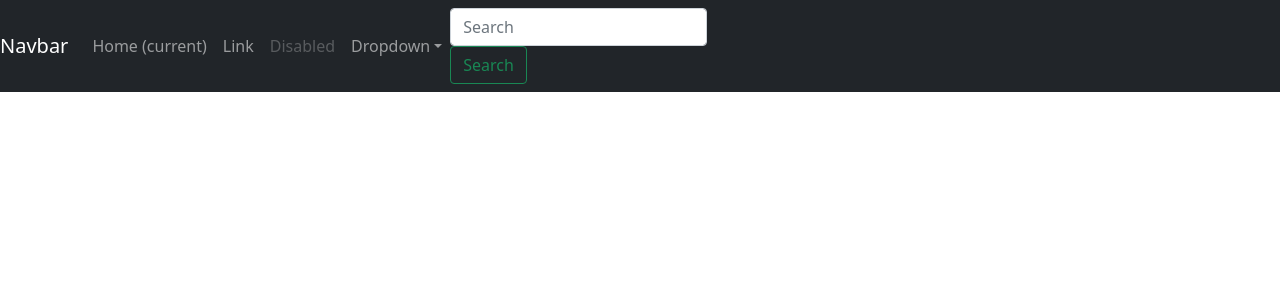
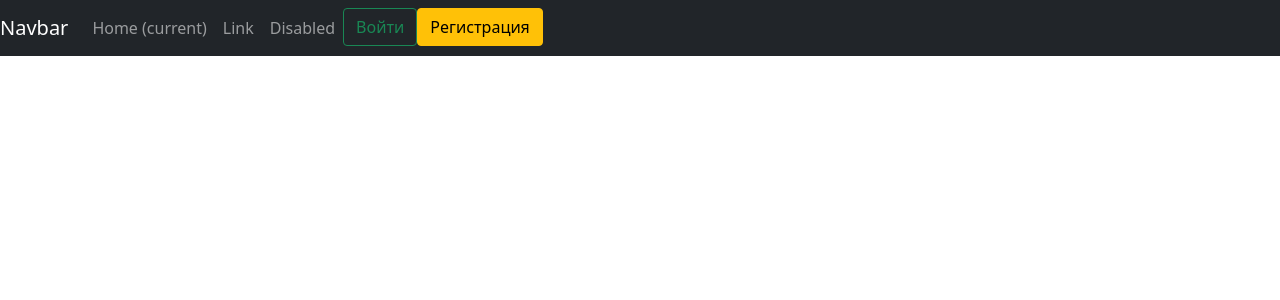
Before and after one commit to JonnykJr1337/project, a Flask app: page / in a window 1280 px wide. Shown: the top 300 px of the page. Run offline with Flask 2, Linux system fonts and the light colour scheme.

Commit message:
Привет

```diff
--- a/data/__all_models.py
+++ b/data/__all_models.py
@@ -1 +1,2 @@
 from . import users
+from . import codes
--- a/data/codes.py
+++ b/data/codes.py
@@ -11,7 +11,7 @@ class Code(SqlAlchemyBase):
     name = Column(String)
     key = Column(String, unique=True)
     code = Column(String)
-    user_id = Column(Integer, ForeignKey("users_id"))
+    user_id = Column(Integer, ForeignKey("users.id"))
     user = orm.relation("User")
     created_date = Column(DateTime, default=datetime.datetime.now())
     visible = Column(Boolean, default=True)  # True if public, False if private
--- a/main.py
+++ b/main.py
@@ -1,7 +1,18 @@
 from data import db_session
-from flask import Flask, render_template
+from flask import Flask, render_template, redirect, request
+from flask_login import LoginManager, login_required, logout_user, login_user
+from data.users import User
 
 app = Flask(__name__)
+login_manager = LoginManager()
+login_manager.init_app(app)
+app.config["SECRET_KEY"] = "LONG_LONG_LONG_LONG_LONG)"
+
+
+@login_manager.user_loader
+def load_user(user_id):
+    db_sess = db_session.create_session()
+    return db_sess.query(User).get(user_id)
 
 
 @app.route("/")
@@ -9,6 +20,26 @@ def main():
     return render_template("base.html")
 
 
+@app.route("/login", methods=["GET", "POST"])
+def login():
+    if request.method == "GET":
+        return render_template("login.html")
+    form = request.form
+    db_sess = db_session.create_session()
+    user = db_sess.query(User).filter(User.login == form.get("login")).first()
+    if user and user.check_password(form.get("password")):
+        login_user(user, remember=bool(form.get("remember", False)))
+        return redirect("/")
+    return render_template("login.html", error="Пароль неверный, ты ублюдок! 666")
+
+
+@app.route('/logout')
+@login_required
+def logout():
+    logout_user()
+    return redirect("/")
+
+
 if __name__ == "__main__":
     db_session.global_init("db/paste.db")
     app.run()
--- a/templates/base.html
+++ b/templates/base.html
@@ -24,26 +24,19 @@
                 <a class="nav-link" href="#">Link</a>
             </li>
             <li class="nav-item">
-                <a class="nav-link disabled" href="#">Disabled</a>
+                <a class="nav-link" href="#">Disabled</a>
             </li>
-            <li class="nav-item dropdown">
-                <a class="nav-link dropdown-toggle" href="https://example.com" id="dropdown01" data-toggle="dropdown"
-                   aria-haspopup="true" aria-expanded="false">Dropdown</a>
-                <div class="dropdown-menu" aria-labelledby="dropdown01">
-                    <a class="dropdown-item" href="#">Action</a>
-                    <a class="dropdown-item" href="#">Another action</a>
-                    <a class="dropdown-item" href="#">Something else here</a>
-                </div>
+            <li class="nav-item">
+                <a class="btn btn-outline-success" href="login">Войти</a>
+            </li>
+            <li class="nav-item">
+                <a class="btn btn-warning" href="register">Регистрация</a>
             </li>
         </ul>
-        <form class="form-inline my-2 my-lg-0">
-            <input class="form-control mr-sm-2" type="text" placeholder="Search" aria-label="Search">
-            <button class="btn btn-outline-success my-2 my-sm-0" type="submit">Search</button>
-        </form>
     </div>
 </nav>
-<main class="container">
-    {%block content %} {%endblock%}
+<main class="container text-center">
+    {%block content %}{%endblock%}
 </main>
 </body>
 </html>
```
Also changed, not shown: templates/login.html (added, +23 -0 lines), db/paste.db.
